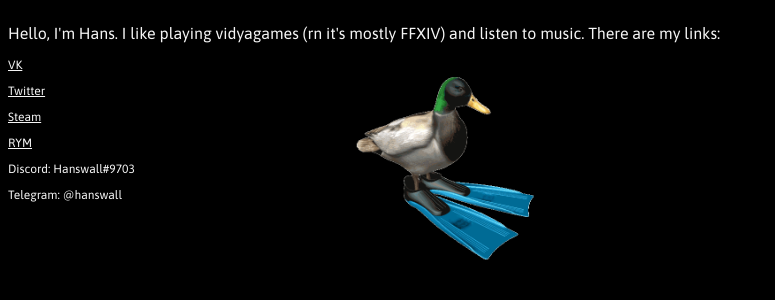
After one commit to hanswall29/hanswall29.github.io, a PHP site: page /about.html in a window 1280 px wide. The commit adds this page. Shown: the top 300 px of the page, without its empty margins (0-775 px from the left). Run offline with PHP 8.4, Linux system fonts and the light colour scheme.

Commit message:
added links

```diff
--- /dev/null
+++ b/about.html
@@ -0,0 +1,26 @@
+<!DOCTYPE html>
+<html lang="en">
+
+<head>
+    <meta charset="UTF-8">
+    <meta name="viewport" content="width=device-width, initial-scale=1.0">
+    <meta http-equiv="X-UA-Compatible" content="ie=edge">
+    <link rel="stylesheet" href="style/style.css">
+    <title>hansudesu</title>
+</head>
+
+<body>
+
+    <div class="contacts">
+        <p class="about">Hello, I'm Hans. I like playing vidyagames (rn it's mostly FFXIV) and listen to music. There are my links: </p>
+        <p><a href="https://vk.com/hansudesu">VK</a></p>
+        <p><a href="https://twitter.com/hanswall_">Twitter</a></p>
+        <p><a href="https://steamcommunity.com/id/hanswall/">Steam</a></p>
+        <p><a href="https://rateyourmusic.com/~Hanswall">RYM</a></p>
+        <p>Discord: Hanswall#9703</p>
+        <p>Telegram: @hanswall</p>
+    </div>
+    <img class="duck" src="src/duck.gif" alt="">
+</body>
+
+</html>
--- a/index.php
+++ b/index.html
@@ -8,10 +8,10 @@
     <title>woah</title>
 </head>
 <body>
-    <a  href="mika.php"><img class="xd" src="src/MikaBonkerBonk.gif" ></a>
+    <a  href="mika.html"><img class="xd" src="src/MikaBonkerBonk.gif" ></a>
     <div class="wow">
-    <p>Made by Hans</p>
-    <p align=center>2019</p>
+    <p >Made by <a href="about.html">Hans</a></p>
+    <p align=center>2019-2020</p>
     </div>
 </body>
 </html>
--- a/style/style.css
+++ b/style/style.css
@@ -15,7 +15,7 @@ img.xd{
     margin-right: -50%;
     transform: translate(-50%, -50%)
 }
-div.wow{
+div.wow {
     position: absolute;
     font-family: 'Asap', sans-serif;
     font-size:12px;
@@ -25,3 +25,34 @@ div.wow{
     margin-right:-50%;
     transform: translate(-50%, -50%);
 }
+
+div.contacts{
+    position: absolute;
+    font-family: 'Asap', sans-serif;
+    font-size:12px;
+    color:whitesmoke;
+}
+div.contacts a{
+    color:whitesmoke;
+}
+div.contacts a:visited{
+    color:whitesmoke;
+}
+
+div.wow a{
+    color:whitesmoke;
+}
+
+div.wow a:visited{
+    color:whitesmoke;
+}
+
+
+p.about{
+    font-size: 16px;
+}
+img.duck{
+    margin-left: 25%;
+    margin-top: 5%;
+    height: 200px;
+}
```
Also changed, not shown: mika.html (renamed from mika.php), src/duck.gif (added).
